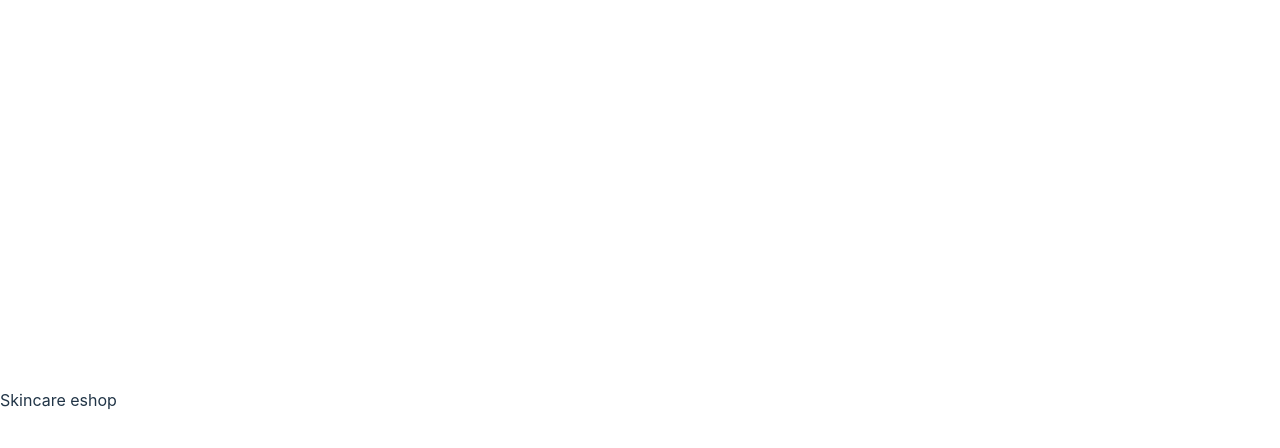
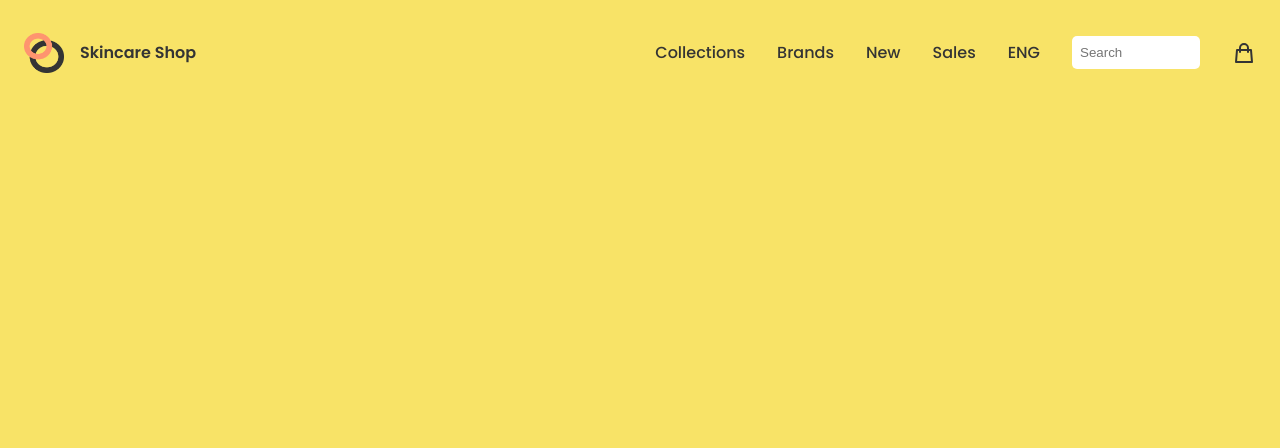
Before and after one commit to ClaireKarsenti/Beauty-eshop, a React (Vite) app: page / in a window 1280 px wide. Shown: the top 448 px of the page. Built offline with nearby package versions, Linux system fonts and the light colour scheme.

Commit message:
Add Header component and styles

```diff
--- a/src/App.css
+++ b/src/App.css
@@ -1,30 +1,30 @@
-:root{
+:root {
   --black: #343434;
-  --bg: #F8E367;
+  --bg: #f8e367;
   --shadow1: 0px 13px 48px -1px rgba(0, 0, 0, 0.25);
-  --shadow2:  0px 13px 46px rgba(0, 0, 0, 0.13);
-  --pink: #FE956F;
+  --shadow2: 0px 13px 46px rgba(0, 0, 0, 0.13);
+  --pink: #fe956f;
 }
-.App{
+.App {
   display: flex;
   flex-direction: column;
 }
-::-webkit-scrollbar{
+::-webkit-scrollbar {
   height: 12px;
   width: 12px;
-  }
+}
 
-  ::-webkit-scrollbar-track{
+::-webkit-scrollbar-track {
   background: rgba(255, 255, 255, 0.2);
   border-radius: 1ex;
-  }
+}
 
-  ::-webkit-scrollbar-thumb{
+::-webkit-scrollbar-thumb {
   background: skyblue;
   border-radius: 1ex;
-  }
+}
 
-  a{
-    text-decoration: none;
-    color: inherit
-  }
+a {
+  text-decoration: none;
+  color: inherit;
+}
--- a/src/App.jsx
+++ b/src/App.jsx
@@ -1,9 +1,10 @@
 import './App.css';
+import Header from './components/header/Header';
 
 function App() {
   return (
     <div className="App">
-      Skincare eshop
+      <Header />
     </div>
   );
 }
--- /dev/null
+++ b/src/components/header/Header.jsx
@@ -0,0 +1,31 @@
+import css from './Header.module.css';
+import Logo from '../../assets/logo.png';
+import { HiOutlineShoppingBag } from 'react-icons/hi';
+
+const Header = () => {
+  return (
+    <div className={css.container}>
+      <div className={css.logo}>
+        <img src={Logo} alt="logo" />
+        <span>Skincare Shop</span>
+      </div>
+
+      <div className={css.right}>
+        <div className={css.menu}>
+          <ul className={css.menu}>
+            <li>Collections</li>
+            <li>Brands</li>
+            <li>New</li>
+            <li>Sales</li>
+            <li>ENG</li>
+          </ul>
+        </div>
+
+        <input type="text" className={css.search} placeholder="Search" />
+        <HiOutlineShoppingBag className={css.cart} />
+      </div>
+    </div>
+  );
+};
+
+export default Header;
--- /dev/null
+++ b/src/components/header/Header.module.css
@@ -0,0 +1,46 @@
+.container {
+  padding: 1.5em;
+  display: flex;
+}
+.logo {
+  display: flex;
+  align-items: center;
+  flex: 1;
+  gap: 1rem;
+}
+.logo > img {
+  width: 2.5rem;
+  height: 2.5rem;
+}
+.logo > span {
+  font-weight: 600;
+}
+.right {
+  display: flex;
+  gap: 2rem;
+  align-items: center;
+  justify-content: center;
+}
+.menu {
+  display: flex;
+  gap: 2rem;
+  font-weight: 500;
+  list-style: none;
+}
+.menu > li:hover {
+  color: var(--pink);
+  cursor: pointer;
+}
+.search {
+  width: 7rem;
+  outline: none;
+  height: 30%;
+  border: none;
+  border-radius: 5px;
+  padding: 0.5rem;
+}
+.cart {
+  width: 1.5rem;
+  height: 1.5rem;
+  cursor: pointer;
+}
--- a/src/index.css
+++ b/src/index.css
@@ -1,69 +1,10 @@
-:root {
-  font-family: Inter, system-ui, Avenir, Helvetica, Arial, sans-serif;
-  line-height: 1.5;
-  font-weight: 400;
-
-  color-scheme: light dark;
-  color: rgba(255, 255, 255, 0.87);
-  background-color: #242424;
-
-  font-synthesis: none;
-  text-rendering: optimizeLegibility;
-  -webkit-font-smoothing: antialiased;
-  -moz-osx-font-smoothing: grayscale;
-  -webkit-text-size-adjust: 100%;
-}
-
-a {
-  font-weight: 500;
-  color: #646cff;
-  text-decoration: inherit;
-}
-a:hover {
-  color: #535bf2;
-}
+@import url('https://fonts.googleapis.com/css2?family=Poppins:wght@400;500;600;700&display=swap');
 
 body {
   margin: 0;
-  display: flex;
-  place-items: center;
-  min-width: 320px;
-  min-height: 100vh;
+  font-family: 'Poppins', sans-serif;
+  background: var(--bg);
+  transition: all 3ms ease;
+  color: var(--black);
+  scroll-behavior: smooth;
 }
-
-h1 {
-  font-size: 3.2em;
-  line-height: 1.1;
-}
-
-button {
-  border-radius: 8px;
-  border: 1px solid transparent;
-  padding: 0.6em 1.2em;
-  font-size: 1em;
-  font-weight: 500;
-  font-family: inherit;
-  background-color: #1a1a1a;
-  cursor: pointer;
-  transition: border-color 0.25s;
-}
-button:hover {
-  border-color: #646cff;
-}
-button:focus,
-button:focus-visible {
-  outline: 4px auto -webkit-focus-ring-color;
-}
-
-@media (prefers-color-scheme: light) {
-  :root {
-    color: #213547;
-    background-color: #ffffff;
-  }
-  a:hover {
-    color: #747bff;
-  }
-  button {
-    background-color: #f9f9f9;
-  }
-}
```
